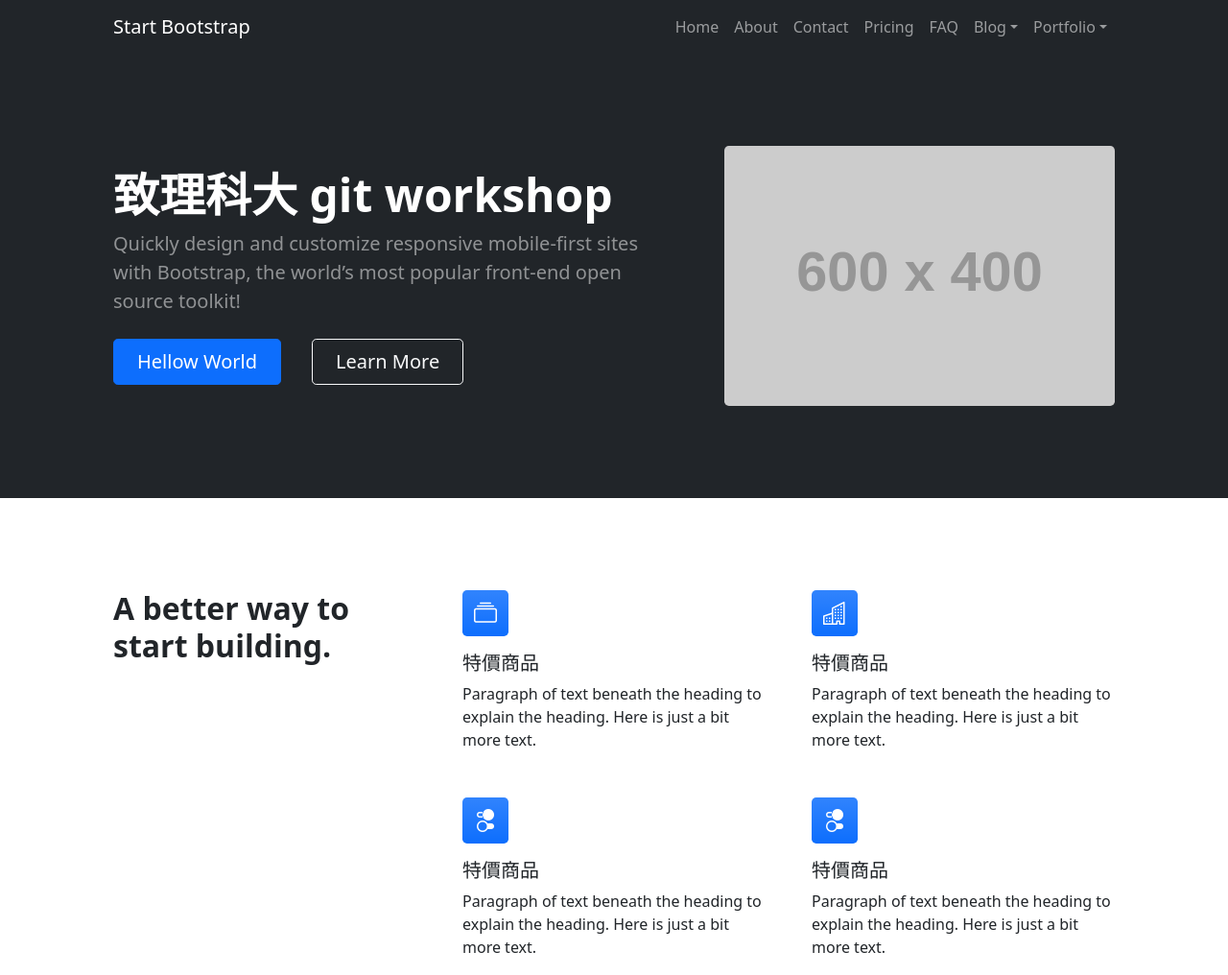
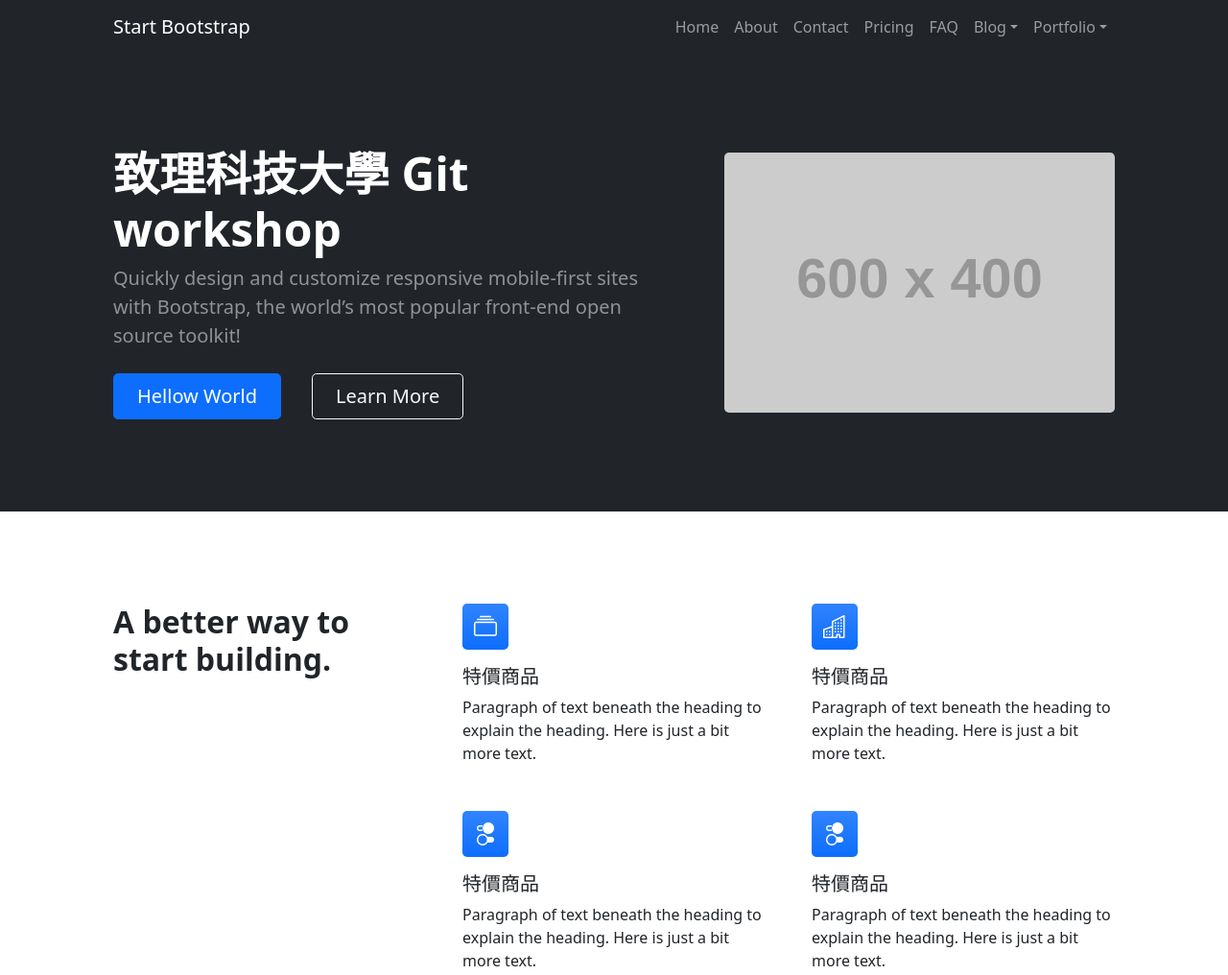
Before and after one commit to hsuancheyang/shop, a plain HTML site: page index.html in a window 1280 px wide. Shown: the top 1016 px of the page at 96% size. Drawn offline with nearby package versions, Linux system fonts and the light colour scheme; placeholder pictures from the web are drawn by us.

Commit message:
update index.html

```diff
--- a/index.html
+++ b/index.html
@@ -51,7 +51,7 @@
                     <div class="row gx-5 align-items-center justify-content-center">
                         <div class="col-lg-8 col-xl-7 col-xxl-6">
                             <div class="my-5 text-center text-xl-start">
-                                <h1 class="display-5 fw-bolder text-white mb-2">致理科大 git workshop</h1>
+                                <h1 class="display-5 fw-bolder text-white mb-2">致理科技大學 Git workshop</h1>
                                 <p class="lead fw-normal text-white-50 mb-4">Quickly design and customize responsive mobile-first sites with Bootstrap, the world’s most popular front-end open source toolkit!</p>
                                 <div class="d-grid gap-3 d-sm-flex justify-content-sm-center justify-content-xl-start">
                                     <a class="btn btn-primary btn-lg px-4 me-sm-3" href="#features">Hellow World</a>
```
